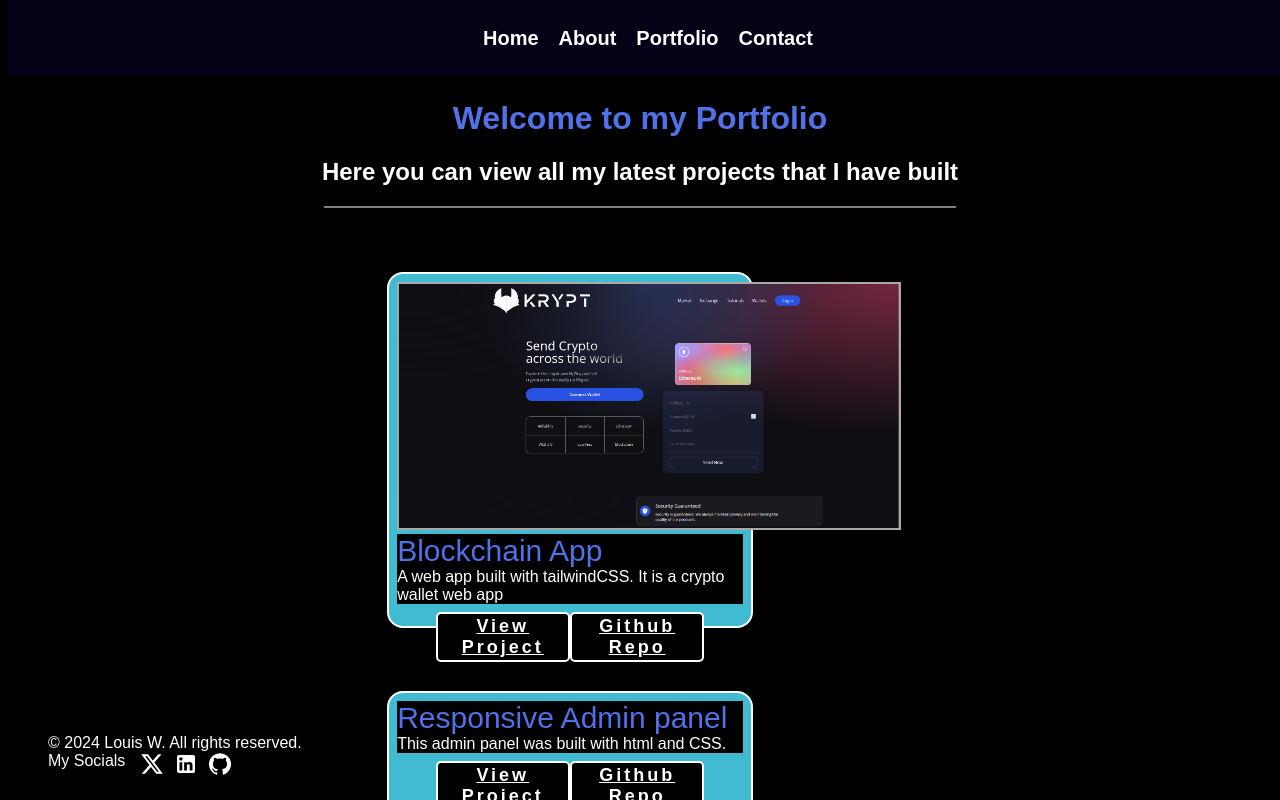
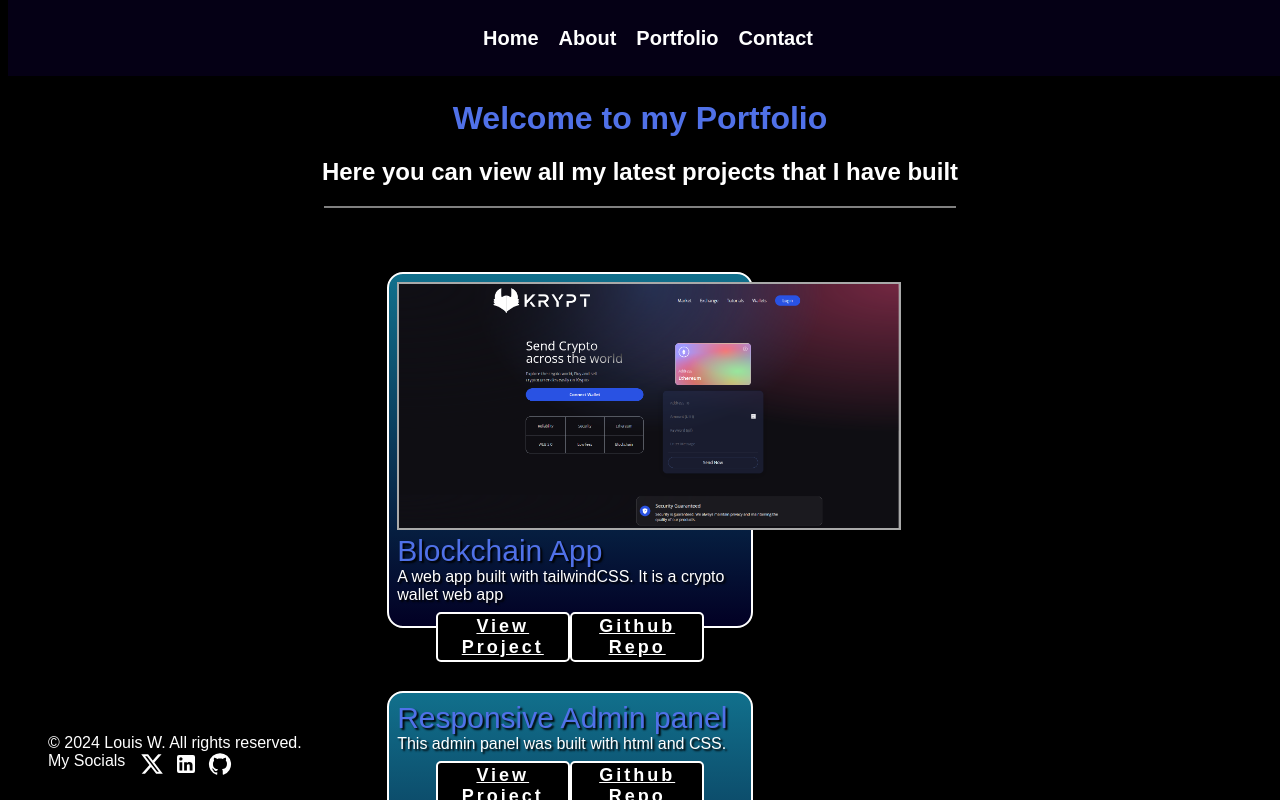
Before and after one commit to LouisWdev/Louis-react-portfolio, a React (Vite) app: page /Portfolio in a window 1280 px wide. Shown: the top 800 px of the page. Built offline with nearby package versions, Linux system fonts and the light colour scheme.

Commit message:
Portfolio styling done

```diff
--- a/src/Pages/Portfolio.tsx
+++ b/src/Pages/Portfolio.tsx
@@ -53,7 +53,10 @@ const Container = styled.div`
           height: 43vh;
           justify-content: flex-start;
           z-index: -1;
-          background-color: #41bbd1;
+
+          background: rgb(2,0,36);
+          background: linear-gradient(360deg, rgba(2,0,36,1) 0%, rgba(20,131,164,0.8533788515406162) 100%);
+
           transition: background-color 1s;
 
           &:hover {
@@ -71,22 +74,25 @@ const Image = styled.img`
 const ParagraphTitle = styled.div`
      font-size: 30px;
      display: flex;
-
-     background-color: #000000;
+     font-weight: 500;
+     text-shadow: 2px 2px 2px black;
+     background-color: transparent;
 
      animation: textGlow 5s infinite alternate;
 `;
 
 const TextParagraph = styled.div`
-     background-color: #000000;
+     background-color: transparent;
      display: flex;
      font-size: 16px;
+     text-shadow: 2px 2px 2px black;
 `;
 
 const TextContainer = styled.div`
     display: flex;
     flex-direction: column;
     cursor: pointer;
+    background-color: transparent;
 `;
 
 const VisitButton = styled.button`
```
